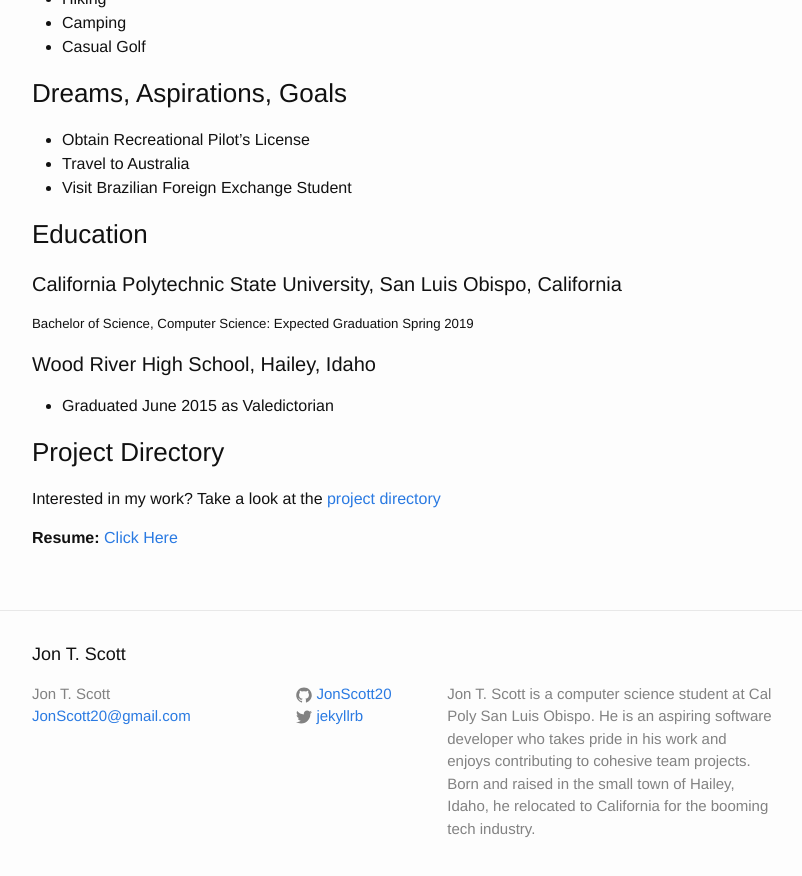
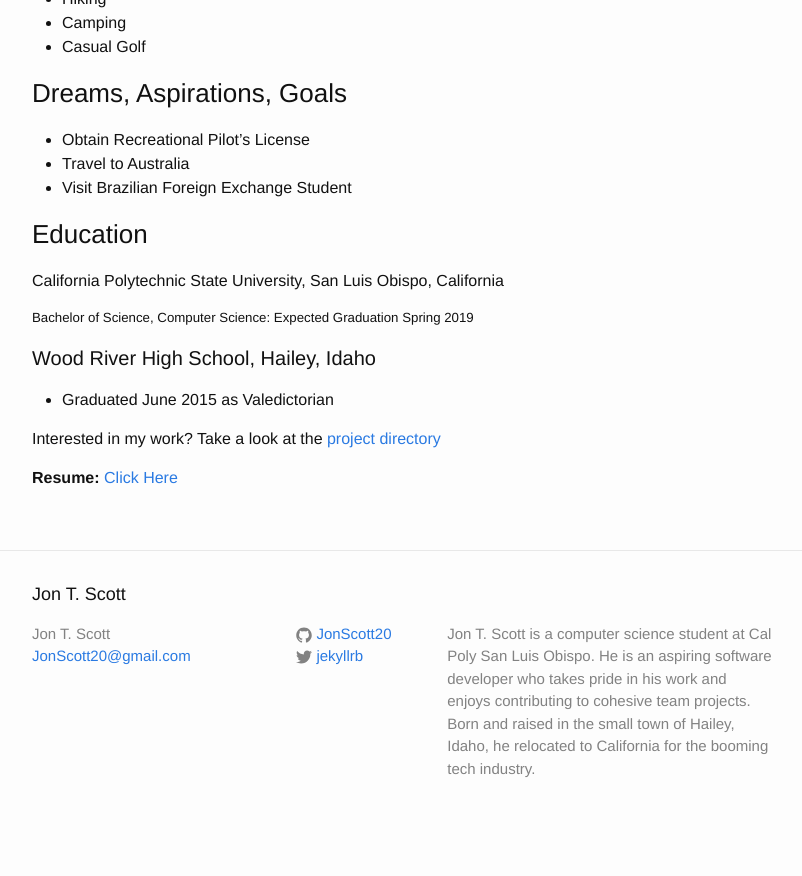
Before and after one commit to JonScott20/JonScott20.github.io, a Jekyll site: the page built from index.md, in a window 1280 px wide and 900 px high, scrolled down 1082 px. Shown: the top 876 px of the window, without its empty margins (238-1040 px from the left). Built offline with Jekyll 4.4.1, drawn with Linux system fonts in a browser that asks for light colours; our own code applies the rules of GitHub Pages for plain Markdown files; after the commit the page ends 1922 px from its top, so only the background shows below that.

Commit message:
Update index.md

```diff
--- a/index.md
+++ b/index.md
@@ -26,15 +26,13 @@ A little bit about myself, I was born and raised in the small town of Hailey, Id
 
 ### Education
 
-#### California Polytechnic State University, San Luis Obispo, California
+California Polytechnic State University, San Luis Obispo, California
 
 ##### Bachelor of Science, Computer Science: Expected Graduation Spring 2019
 
 #### Wood River High School, Hailey, Idaho
 - Graduated June 2015 as Valedictorian
 
-### Project Directory
-
 Interested in my work? Take a look at the [project directory](https://jonscott20.github.io/project_directory)
 
 **Resume:**
```
